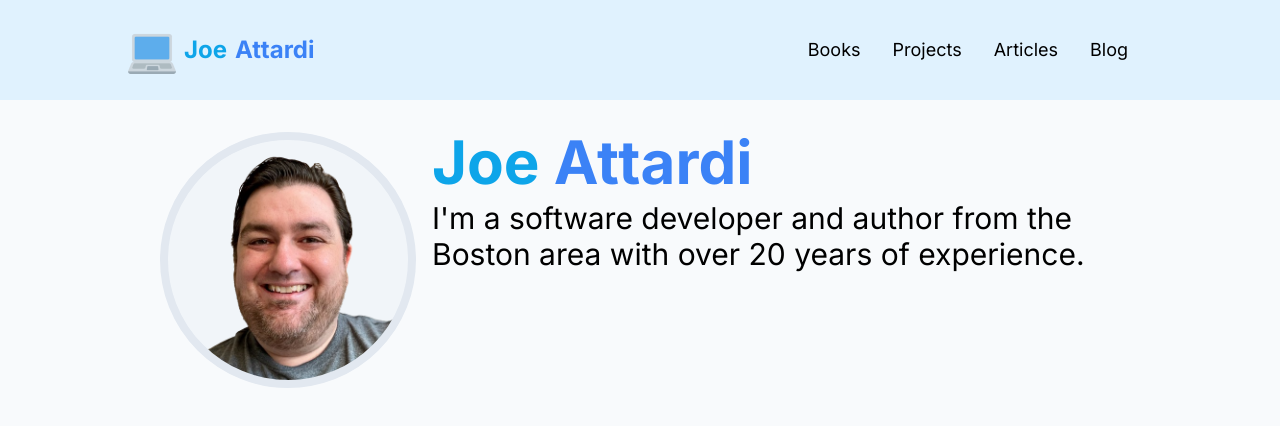
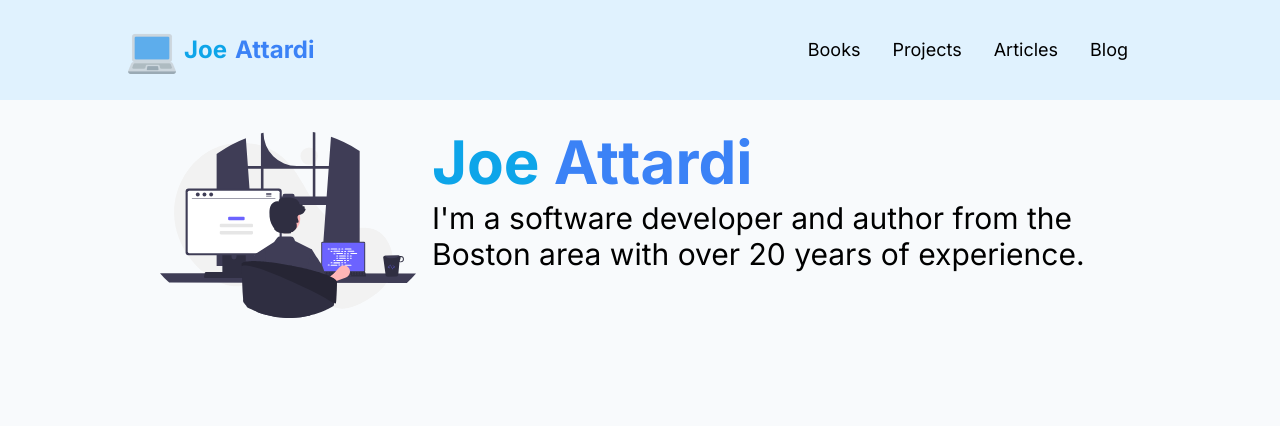
Before and after one commit to joeattardi/joeattardi-com-sveltekit, a SvelteKit app: page / in a window 1280 px wide. Shown: the top 426 px of the page. Built offline with nearby package versions, Linux system fonts and the light colour scheme.

Commit message:
replace picture for now

```diff
--- a/src/routes/+page.svelte
+++ b/src/routes/+page.svelte
@@ -4,9 +4,9 @@
 
 <div class="p-4 flex flex-col items-center md:items-start md:flex-row gap-4">
   <img
-    src="/joe.png"
+    src="/undraw_programming_re_kg9v.svg"
     alt="Joe Attardi"
-    class="w-32 rounded-full border-8 bg-slate-100 border-slate-200 md:w-64"
+    class="w-48 md:w-64"
   >
   <div class="flex flex-col gap-2">
     <h2 class="text-center text-4xl md:text-left md:text-6xl font-bold"><span class="text-sky-500">Joe</span> <span class="text-blue-500">Attardi</span></h2>
```
Also changed, not shown: static/undraw_programming_re_kg9v.svg (added).
